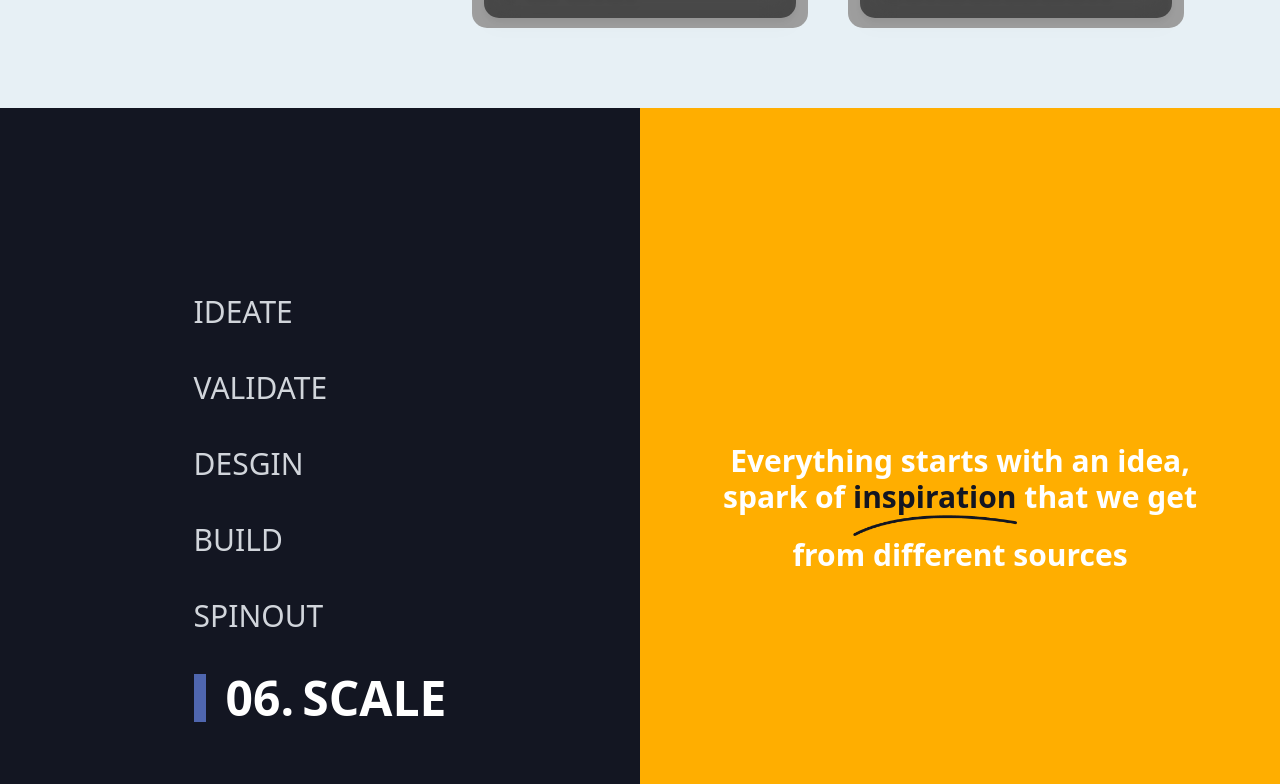
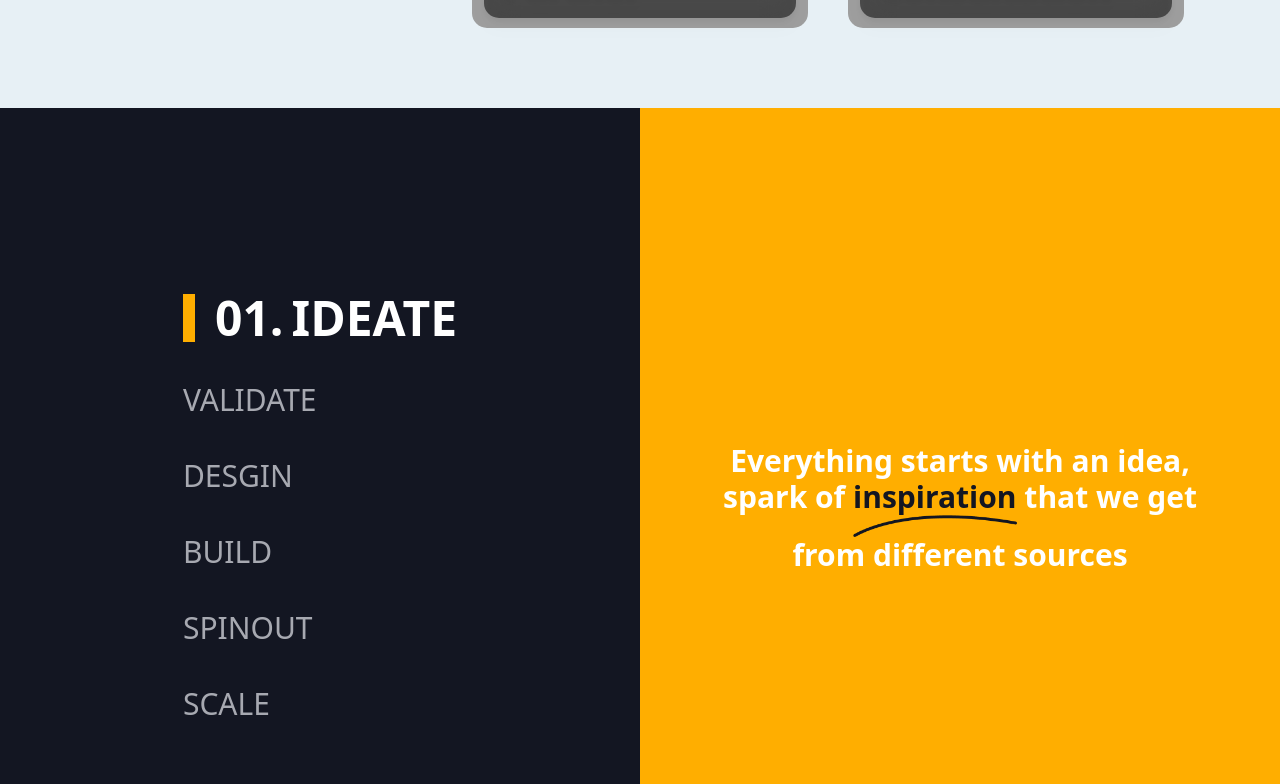
Before and after one commit to eze-une/before-landing, a React (Create React App) app: page / in a window 1280 px wide. Shown: the part 1996-2780 px from the top of the page. Built offline with nearby package versions, Linux system fonts and the light colour scheme; grey boxes are pictures that could not be loaded.

Commit message:
uncommented steps component

```diff
--- a/src/components/layouts/BodySection.js
+++ b/src/components/layouts/BodySection.js
@@ -12,8 +12,8 @@ function BodySection() {
       <div className='flex flex-col items-center justify-center h-full mx-auto'>
         <Hero />
         <Vision />
-        {/* <Steps /> */}
-        <SecondSteps />
+        <Steps />
+        {/* <SecondSteps />  */}
         <Teams />
         <Units />
       </div>
```
